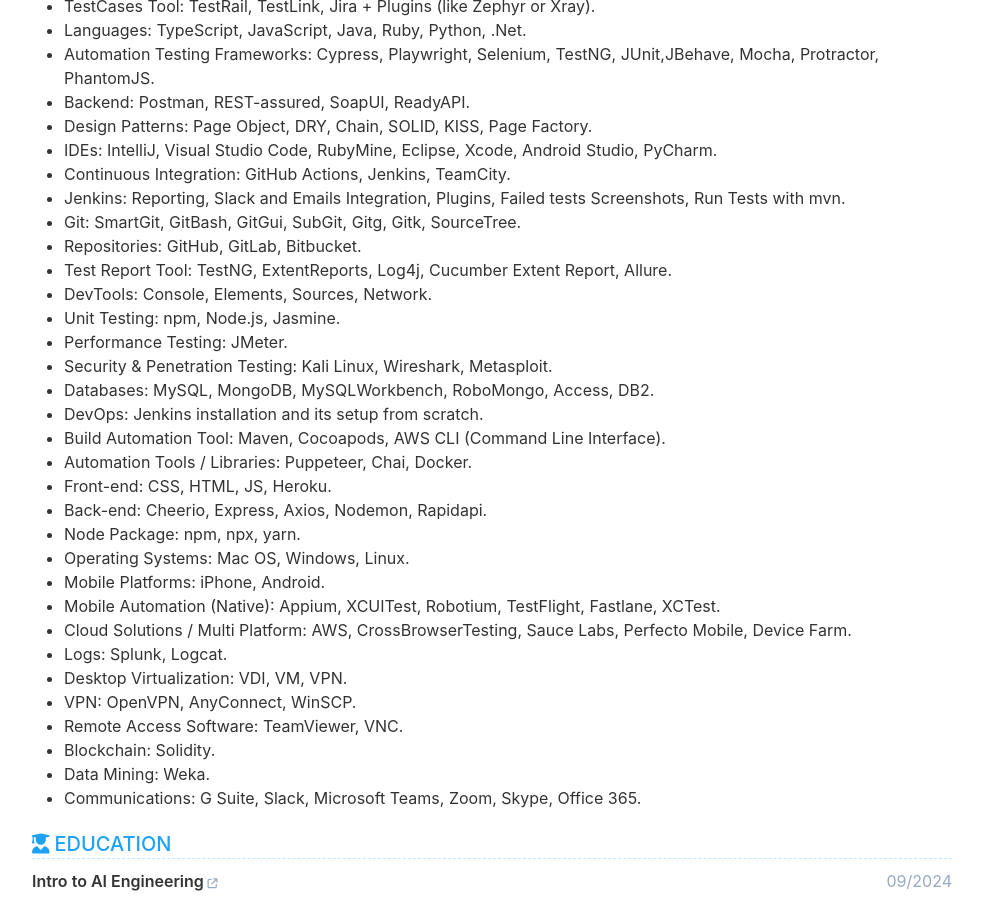
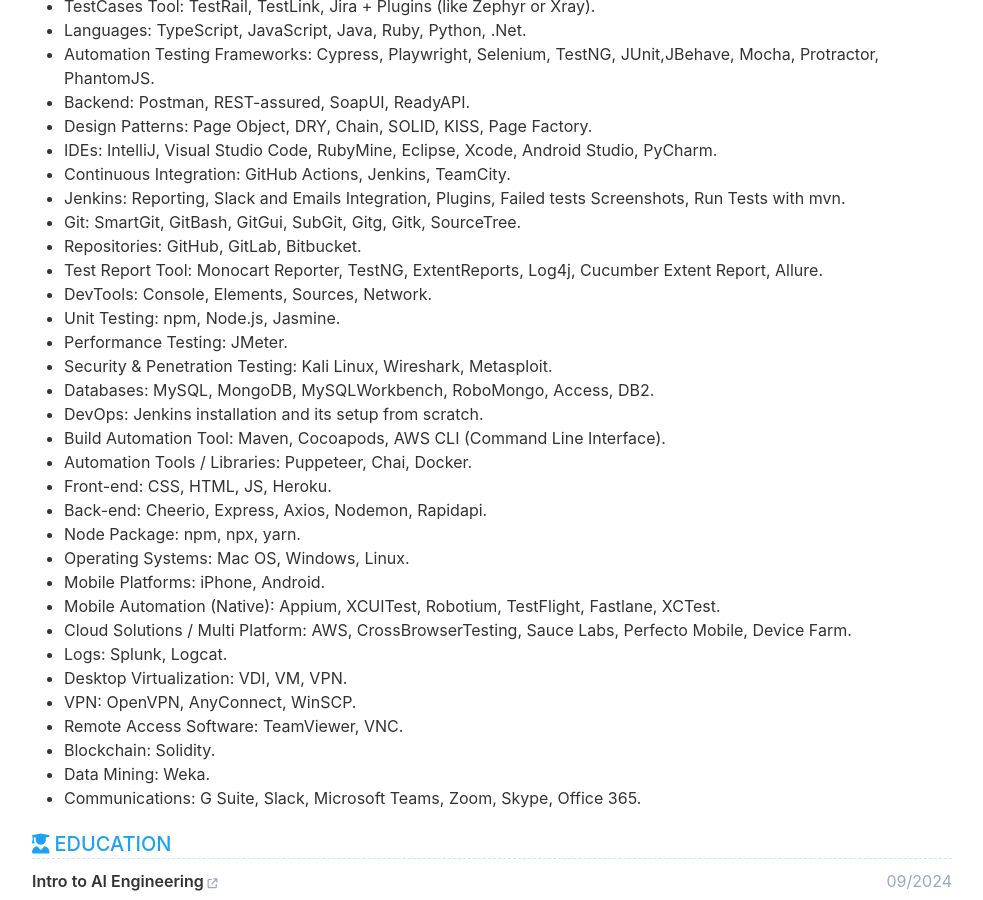
Before and after one commit to cvera08/full-resume, a Jekyll site: the page built from index.html, in a window 1280 px wide and 900 px high, scrolled down 4275 px. Shown: the whole window, without its empty margins (148-1131 px from the left). Built offline with Jekyll 4.4.1, drawn with Linux system fonts in a browser that asks for light colours.

Commit message:
feat: monocart-reporter

```diff
--- a/_data/data.yml
+++ b/_data/data.yml
@@ -274,7 +274,7 @@ organization:
     - Jenkins: Reporting, Slack and Emails Integration, Plugins, Failed tests Screenshots, Run Tests with mvn.
     - Git: SmartGit, GitBash, GitGui, SubGit, Gitg, Gitk, SourceTree.
     - Repositories: GitHub, GitLab, Bitbucket.
-    - Test Report Tool: TestNG, ExtentReports, Log4j, Cucumber Extent Report, Allure.
+    - Test Report Tool: Monocart Reporter, TestNG, ExtentReports, Log4j, Cucumber Extent Report, Allure.
     - DevTools: Console, Elements, Sources, Network.
     - Unit Testing: npm, Node.js, Jasmine.
     - Performance Testing: JMeter.
```
